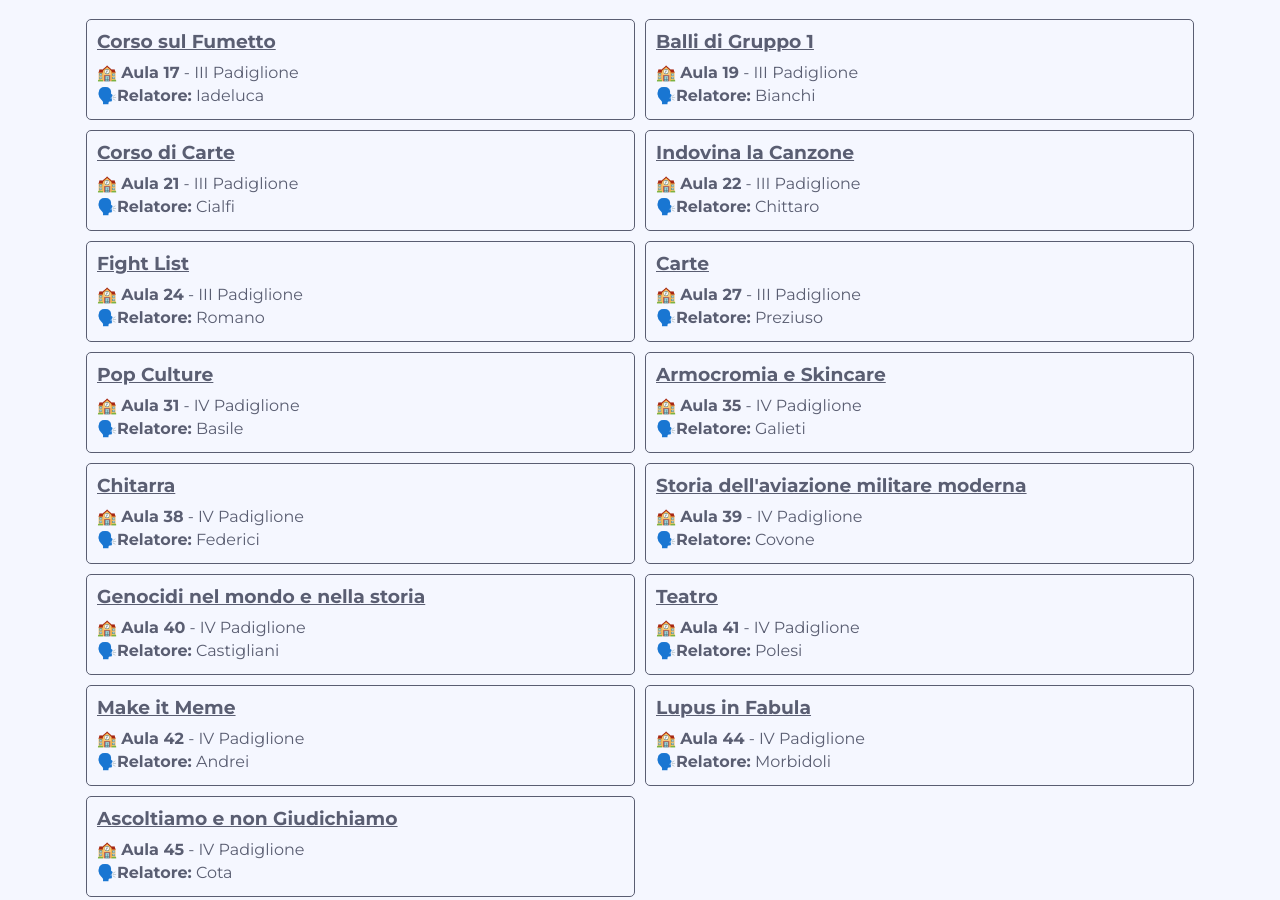
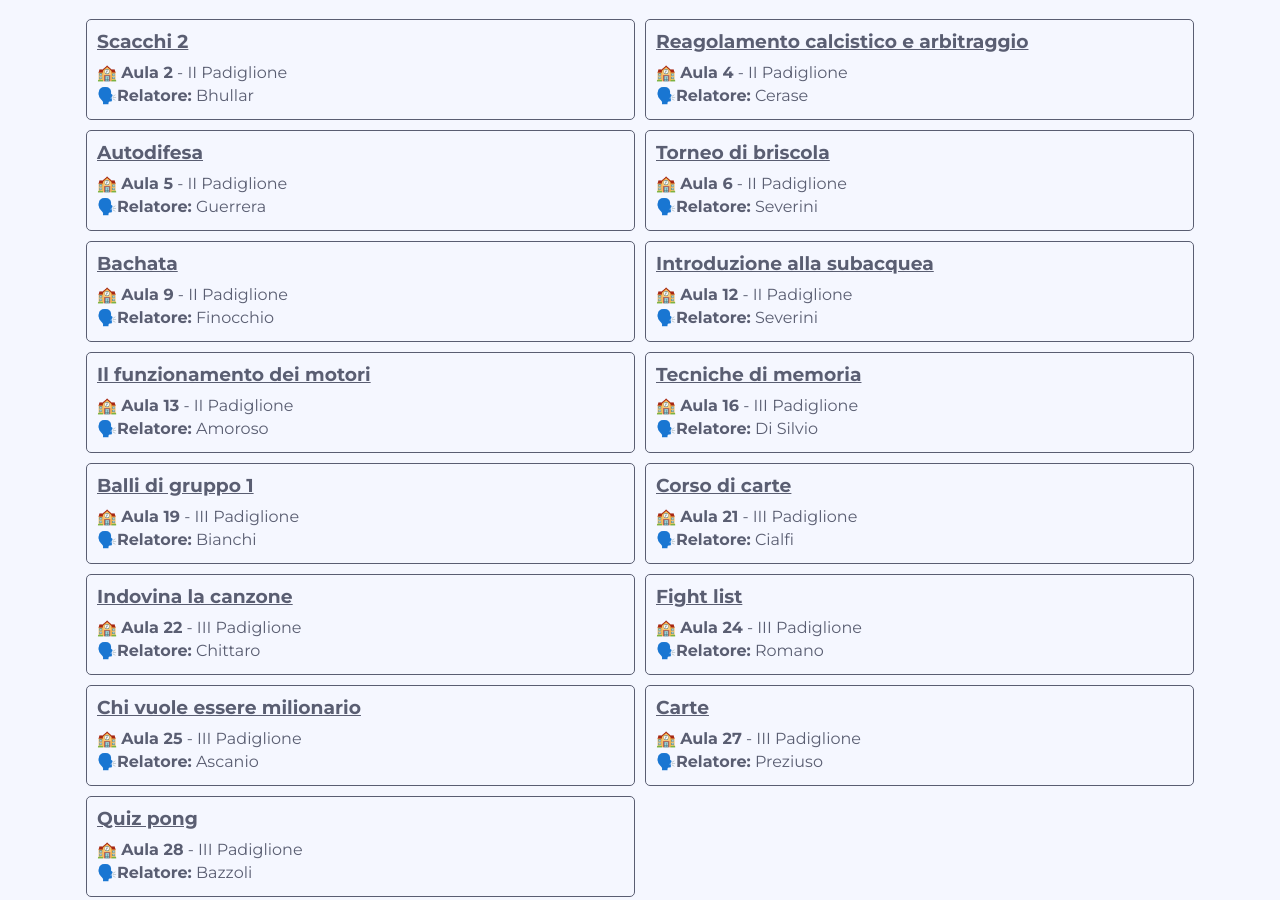
Before and after one commit to nlm23457/LPStudenti, a plain HTML site: page html-mercoledì/mercoledi-quarta-ora.html in a window 1280 px wide. Shown: the part 1140-2040 px from the top of the page. Drawn offline with nearby package versions, Linux system fonts and the light colour scheme; no server answers.

Commit message:
Update mercoledi-quarta-ora.html

```diff
--- a/html-mercoledì/mercoledi-quarta-ora.html
+++ b/html-mercoledì/mercoledi-quarta-ora.html
@@ -161,15 +161,71 @@
     <section class="courses-container">
       <a href="">
         <div class="course-container">
-          <h3><u>Corso sul Fumetto</u></h3>
-          <p>🏫 <b>Aula 17</b> - III Padiglione</p>
-          <p>🗣️<b>Relatore:</b> Iadeluca</p>
+          <h3><u>Scacchi 2</u></h3>
+          <p>🏫 <b>Aula 2</b> - II Padiglione</p>
+          <p>🗣️<b>Relatore:</b> Bhullar</p>
         </div>
       </a>
 
       <a href="">
         <div class="course-container">
-          <h3><u>Balli di Gruppo 1</u></h3>
+          <h3><u>Reagolamento calcistico e arbitraggio</u></h3>
+          <p>🏫 <b>Aula 4</b> - II Padiglione</p>
+          <p>🗣️<b>Relatore:</b> Cerase</p>
+        </div>
+      </a>
+
+      <a href="">
+        <div class="course-container">
+          <h3><u>Autodifesa</u></h3>
+          <p>🏫 <b>Aula 5</b> - II Padiglione</p>
+          <p>🗣️<b>Relatore:</b> Guerrera</p>
+        </div>
+      </a>
+
+      <a href="">
+        <div class="course-container">
+          <h3><u>Torneo di briscola</u></h3>
+          <p>🏫 <b>Aula 6</b> - II Padiglione</p>
+          <p>🗣️<b>Relatore:</b> Severini</p>
+        </div>
+      </a>
+
+      <a href="">
+        <div class="course-container">
+          <h3><u>Bachata</u></h3>
+          <p>🏫 <b>Aula 9</b> - II Padiglione</p>
+          <p>🗣️<b>Relatore:</b> Finocchio</p>
+        </div>
+      </a>
+
+      <a href="">
+        <div class="course-container">
+          <h3><u>Introduzione alla subacquea</u></h3>
+          <p>🏫 <b>Aula 12</b> - II Padiglione</p>
+          <p>🗣️<b>Relatore:</b> Severini</p>
+        </div>
+      </a>
+
+      <a href="">
+        <div class="course-container">
+          <h3><u>Il funzionamento dei motori</u></h3>
+          <p>🏫 <b>Aula 13</b> - II Padiglione</p>
+          <p>🗣️<b>Relatore:</b> Amoroso</p>
+        </div>
+      </a>
+
+      <a href="">
+        <div class="course-container">
+          <h3><u>Tecniche di memoria</u></h3>
+          <p>🏫 <b>Aula 16</b> - III Padiglione</p>
+          <p>🗣️<b>Relatore:</b> Di Silvio</p>
+        </div>
+      </a>
+
+      <a href="">
+        <div class="course-container">
+          <h3><u>Balli di gruppo 1</u></h3>
           <p>🏫 <b>Aula 19</b> - III Padiglione</p>
           <p>🗣️<b>Relatore:</b> Bianchi</p>
         </div>
@@ -177,7 +233,7 @@
 
       <a href="">
         <div class="course-container">
-          <h3><u>Corso di Carte</u></h3>
+          <h3><u>Corso di carte</u></h3>
           <p>🏫 <b>Aula 21</b> - III Padiglione</p>
           <p>🗣️<b>Relatore:</b> Cialfi</p>
         </div>
@@ -185,7 +241,7 @@
 
       <a href="">
         <div class="course-container">
-          <h3><u>Indovina la Canzone</u></h3>
+          <h3><u>Indovina la canzone</u></h3>
           <p>🏫 <b>Aula 22</b> - III Padiglione</p>
           <p>🗣️<b>Relatore:</b> Chittaro</p>
         </div>
@@ -193,9 +249,17 @@
 
       <a href="">
         <div class="course-container">
-          <h3><u>Fight List</u></h3>
+          <h3><u>Fight list</u></h3>
           <p>🏫 <b>Aula 24</b> - III Padiglione</p>
           <p>🗣️<b>Relatore:</b> Romano</p>
+        </div>
+      </a>
+
+      <a href="">
+        <div class="course-container">
+          <h3><u>Chi vuole essere milionario</u></h3>
+          <p>🏫 <b>Aula 25</b> - III Padiglione</p>
+          <p>🗣️<b>Relatore:</b> Ascanio</p>
         </div>
       </a>
 
@@ -209,73 +273,9 @@
 
       <a href="">
         <div class="course-container">
-          <h3><u>Pop Culture</u></h3>
-          <p>🏫 <b>Aula 31</b> - IV Padiglione</p>
-          <p>🗣️<b>Relatore:</b> Basile</p>
-        </div>
-      </a>
-
-      <a href="">
-        <div class="course-container">
-          <h3><u>Armocromia e Skincare</u></h3>
-          <p>🏫 <b>Aula 35</b> - IV Padiglione</p>
-          <p>🗣️<b>Relatore:</b> Galieti</p>
-        </div>
-      </a>
-
-      <a href="">
-        <div class="course-container">
-          <h3><u>Chitarra</u></h3>
-          <p>🏫 <b>Aula 38</b> - IV Padiglione</p>
-          <p>🗣️<b>Relatore:</b> Federici</p>
-        </div>
-      </a>
-
-      <a href="">
-        <div class="course-container">
-          <h3><u>Storia dell'aviazione militare moderna</u></h3>
-          <p>🏫 <b>Aula 39</b> - IV Padiglione</p>
-          <p>🗣️<b>Relatore:</b> Covone</p>
-        </div>
-      </a>
-
-      <a href="">
-        <div class="course-container">
-          <h3><u>Genocidi nel mondo e nella storia</u></h3>
-          <p>🏫 <b>Aula 40</b> - IV Padiglione</p>
-          <p>🗣️<b>Relatore:</b> Castigliani</p>
-        </div>
-      </a>
-
-      <a href="">
-        <div class="course-container">
-          <h3><u>Teatro</u></h3>
-          <p>🏫 <b>Aula 41</b> - IV Padiglione</p>
-          <p>🗣️<b>Relatore:</b> Polesi</p>
-        </div>
-      </a>
-
-      <a href="">
-        <div class="course-container">
-          <h3><u>Make it Meme</u></h3>
-          <p>🏫 <b>Aula 42</b> - IV Padiglione</p>
-          <p>🗣️<b>Relatore:</b> Andrei</p>
-        </div>
-      </a>
-
-      <a href="">
-        <div class="course-container">
-          <h3><u>Lupus in Fabula</u></h3>
-          <p>🏫 <b>Aula 44</b> - IV Padiglione</p>
-          <p>🗣️<b>Relatore:</b> Morbidoli</p>
-        </div>
-      </a>
-
-      <a href="">
-        <div class="course-container">
-          <h3><u>Ascoltiamo e non Giudichiamo</u></h3>
-          <p>🏫 <b>Aula 45</b> - IV Padiglione</p>
-          <p>🗣️<b>Relatore:</b> Cota</p>
+          <h3><u>Quiz pong</u></h3>
+          <p>🏫 <b>Aula 28</b> - III Padiglione</p>
+          <p>🗣️<b>Relatore:</b> Bazzoli</p>
         </div>
       </a>
     </section>
```
